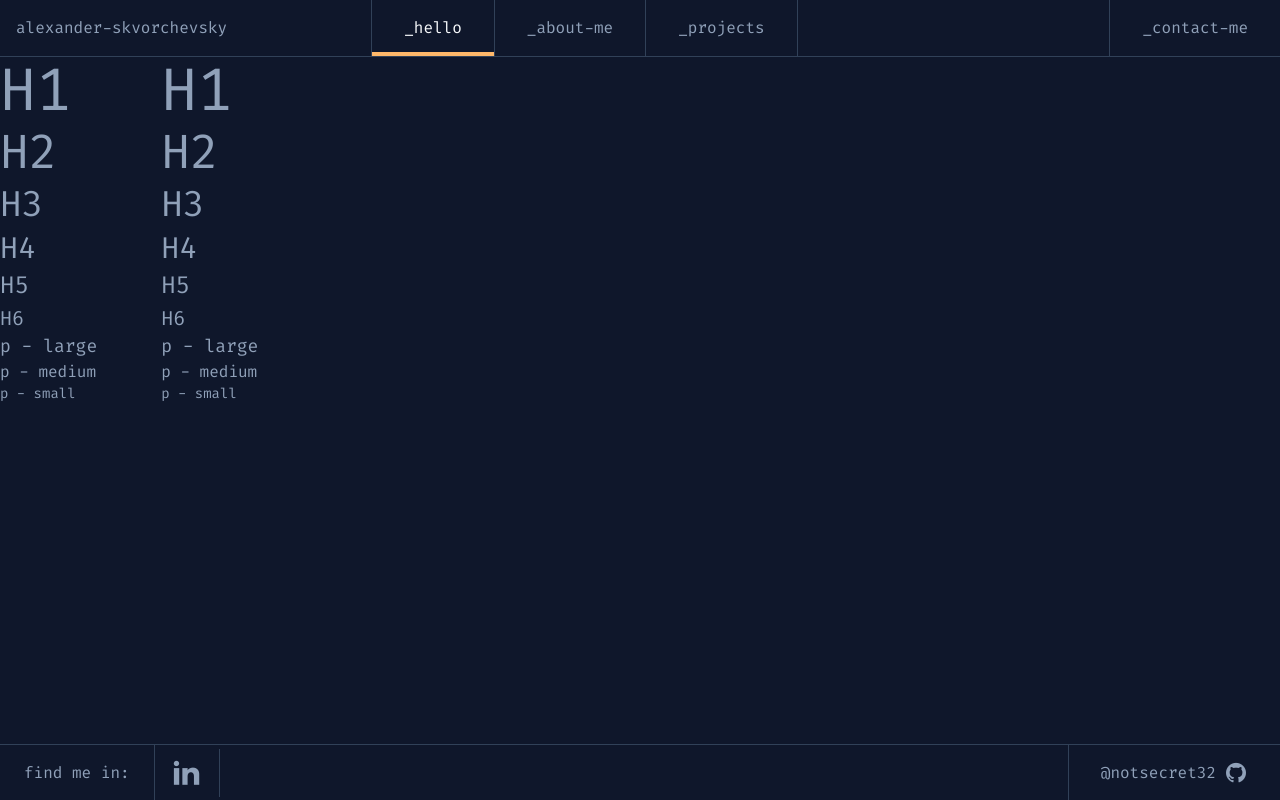
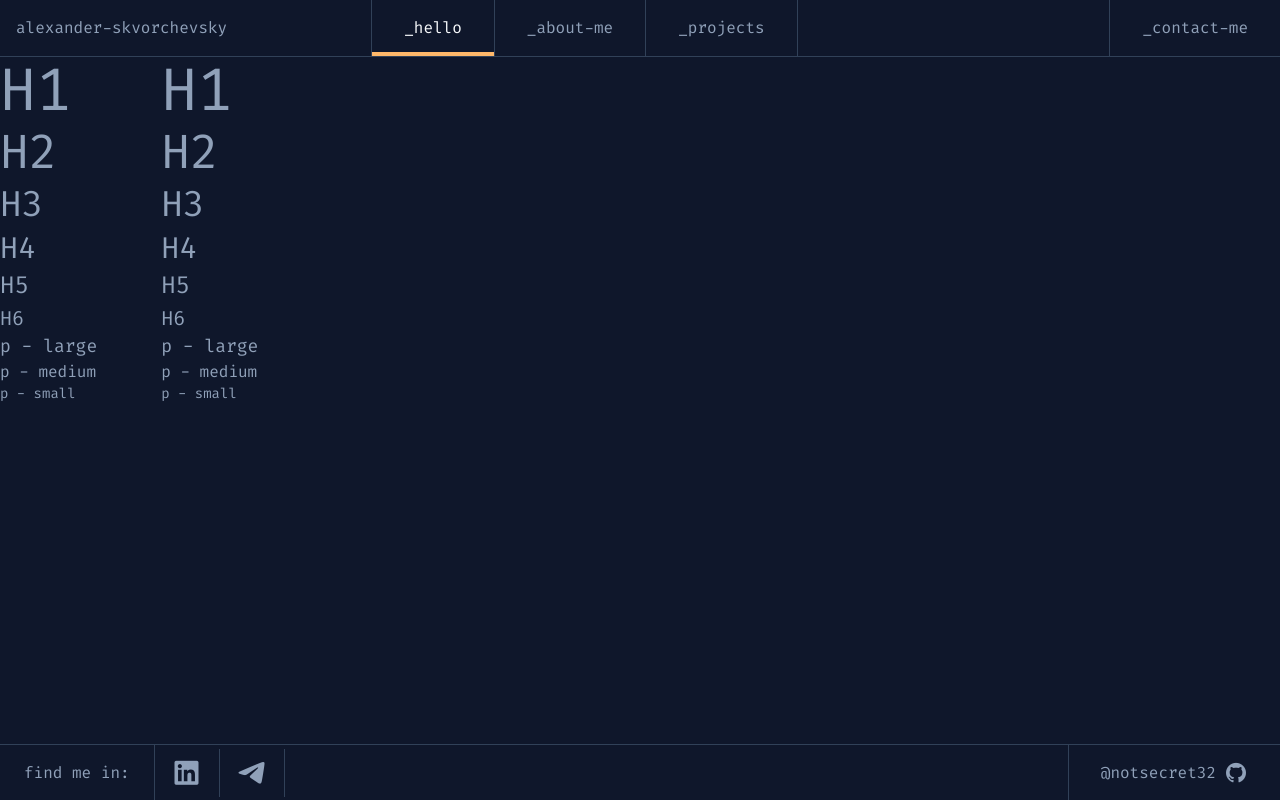
Before and after one commit to notsecret32/portfolio, a Next.js app: page / in a window 1280 px wide. Built offline with nearby package versions, Linux system fonts and the light colour scheme.

Commit message:
feat: the section with links to social networks has been improved

```diff
--- a/components/footer.tsx
+++ b/components/footer.tsx
@@ -3,8 +3,12 @@ import Link from 'next/link';
 
 const links = [
   {
-    icon: 'ri-linkedin-fill',
+    icon: 'ri-linkedin-box-fill',
     href: 'https://www.linkedin.com/in/alexander-skvorchevskiy',
+  },
+  {
+    icon: 'ri-telegram-2-fill',
+    href: 'https://t.me/notsecret32',
   },
 ];
 
```
